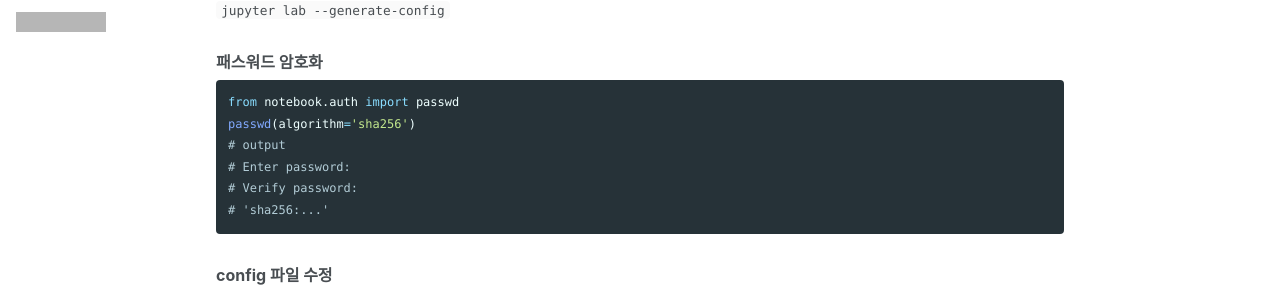
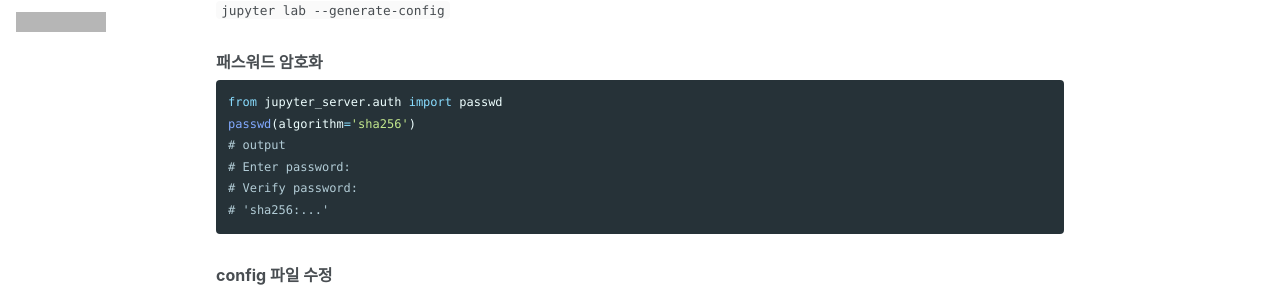
Before and after one commit to onnoo/onnoo.github.io, a Jekyll site: the page built from _posts/2021-09-26-jupyter-lab.md, in a window 1280 px wide and 900 px high. Shown: the part 280-567 px from the top of the window. Built offline with Jekyll 4.4.1, drawn with Linux system fonts in a browser that asks for light colours; cached includes are drawn as plain includes; a script that is not in the unit is left out; comment, search, counter and statistics services are not loaded; grey boxes are pictures that could not be loaded.

Commit message:
Update 2021-09-26-jupyter-lab.md

````diff
--- a/_posts/2021-09-26-jupyter-lab.md
+++ b/_posts/2021-09-26-jupyter-lab.md
@@ -22,7 +22,7 @@ jupyter lab 외부 접속 허용 및 테마 적용
 ### 패스워드 암호화
 
 ```python
-from notebook.auth import passwd
+from jupyter_server.auth import passwd
 passwd(algorithm='sha256')
 # output
 # Enter password:
````
